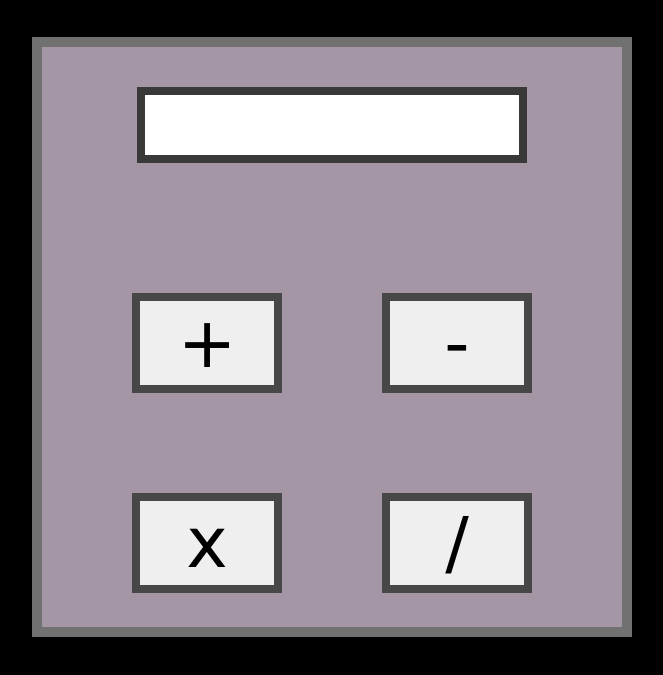
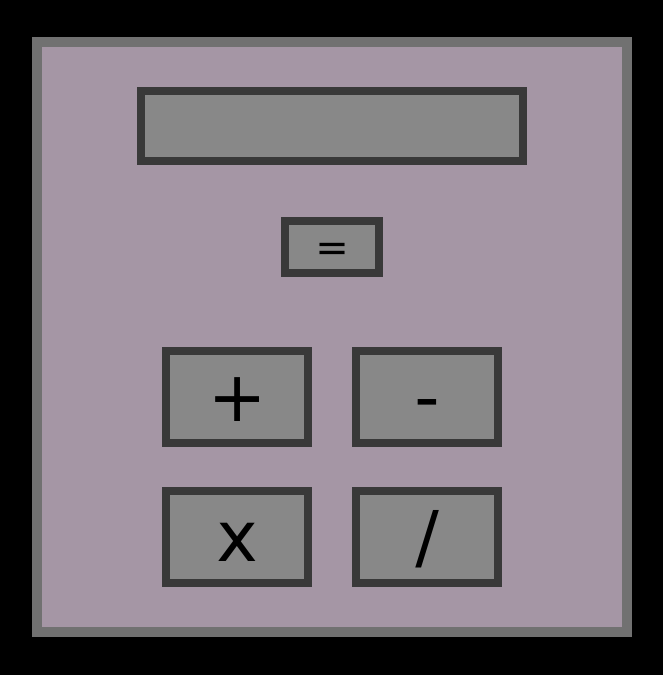
Before and after one commit to MPaulino0510/Calculadora, a plain HTML site: page index.html in a window 1280 px wide. Shown: the part 103-778 px from the top of the page, without its empty margins (308-971 px from the left). Drawn offline with Linux system fonts and the light colour scheme.

Commit message:
Salvando

```diff
--- a/index.html
+++ b/index.html
@@ -10,8 +10,8 @@
 <body>
     <div class="operacoes">
             <input type="text" name="numeros" id="numeros">
-
-        <div class="caixas">
+            <div class="caixas">
+            <button id="botaoIgual">=</button>
             <button class="soma">+</button>
             <button class="subtracao">-</button>
             <button class="multiplicacao">x</button>
--- a/js/app.js
+++ b/js/app.js
@@ -1,7 +1,9 @@
 const numeros = document.getElementById('numeros');
 // Pega os números digitados no input
-const botoesDaOperacao = document.querySelectorAll('.caixas button');
+const botoesDaOperacao = document.querySelectorAll('.caixas button:not(#botaoIgual)');
 // Pega qual caixa o usuário clicou primeiro
+const botaoIgual = document.getElementById('botaoIgual')
+
 
 let valorUm = null; // Deixa essa variável vazia onde vai ficar armazenado o primeiro valor
 let operacaoSendoRealizada = null;
@@ -27,24 +29,25 @@ botoesDaOperacao.forEach(botao => {
             numeros.value = '';
             // Define valor vazio para os numeros novamente
 
-        } else{
-            const valorDois = valorDeAgora;
-            // Pega o segundo valor (de forma indireta, ainda usando a variável que transforma em float)
+        }
+    });
+});
+botaoIgual.addEventListener('click', () =>{
+    const valorDeAgora = parseFloat(numeros.value);
 
-            const resultado = calculadora(valorUm, valorDois, operacaoSendoRealizada);
-            // Auto explicativo: transforma numa variável o resultado do cálculo
+    if(valorUm === null || operacaoSendoRealizada === null || isNaN(valorDeAgora)) return;
 
-            numeros.value = resultado;
-            // Transforma o resultado, e aparece na tela qual foi o resultado
+    const valorDois = valorDeAgora;
+    const resultado = calculadora(valorUm, valorDois, operacaoSendoRealizada);
 
-            valorUm = null; // Transforma tudo em null novamente para mais cálculos
-            operacaoSendoRealizada = null;
-        }
-    })
+    numeros.value = resultado;
+
+    valorUm = null;
+    operacaoSendoRealizada = null;
 })
 
 
-// Funcão basica das operações de cada valor
+// Funcão básica das operações de cada número
 function calculadora(numero1, numero2, operacao){
     switch (operacao){
         case '+':
--- a/style.css
+++ b/style.css
@@ -23,20 +23,24 @@ body{
     flex-direction: column;
     gap: 30px;
     box-sizing: border-box;
+    align-items: center;
 }
 .caixas{
     display: grid;
-    gap: 100px;
+    gap: 40px;
     grid-template-columns: repeat(2, auto);
-    margin-top: 100px;
+    margin-top: 10px;
+    align-items: center;
 }
 .caixas button{
     height: 100px;
     width: 150px;
     font-size: 70px;
     font-family:'Lucida Sans', 'Lucida Sans Regular', 'Lucida Grande', 'Lucida Sans Unicode', Geneva, Verdana, sans-serif;
-    border: 8px solid rgb(71, 71, 71);
+    border: 8px solid rgb(57, 57, 57);
     cursor: pointer;
+    background-color:  rgb(136, 136, 136);
+    align-items: center;
 }
 .caixas button:hover{
     transform: scale(1.1);
@@ -50,4 +54,22 @@ body{
     font-family: 'Lucida Sans', 'Lucida Sans Regular', 'Lucida Grande', 'Lucida Sans Unicode', Geneva, Verdana, sans-serif;
     font-size: 50px;
     border: 8px solid rgb(57, 57, 57);
+    background-color:  rgb(136, 136, 136);
+    color:rgb(112, 223, 2);
+    text-shadow: 2px 1px 1px black;
+    align-items: center;
 }
+#botaoIgual {
+    display: flex;
+    grid-column: span 2;
+    width: 30%;
+    justify-self: center;
+    height: 60px;
+    margin-top: -120px;
+    font-size: 40px;
+    justify-content: center;
+    align-items: center;
+    border: 8px solid rgb(57, 57, 57);
+    background-color: rgb(136, 136, 136);
+    cursor: pointer;
+}
```
